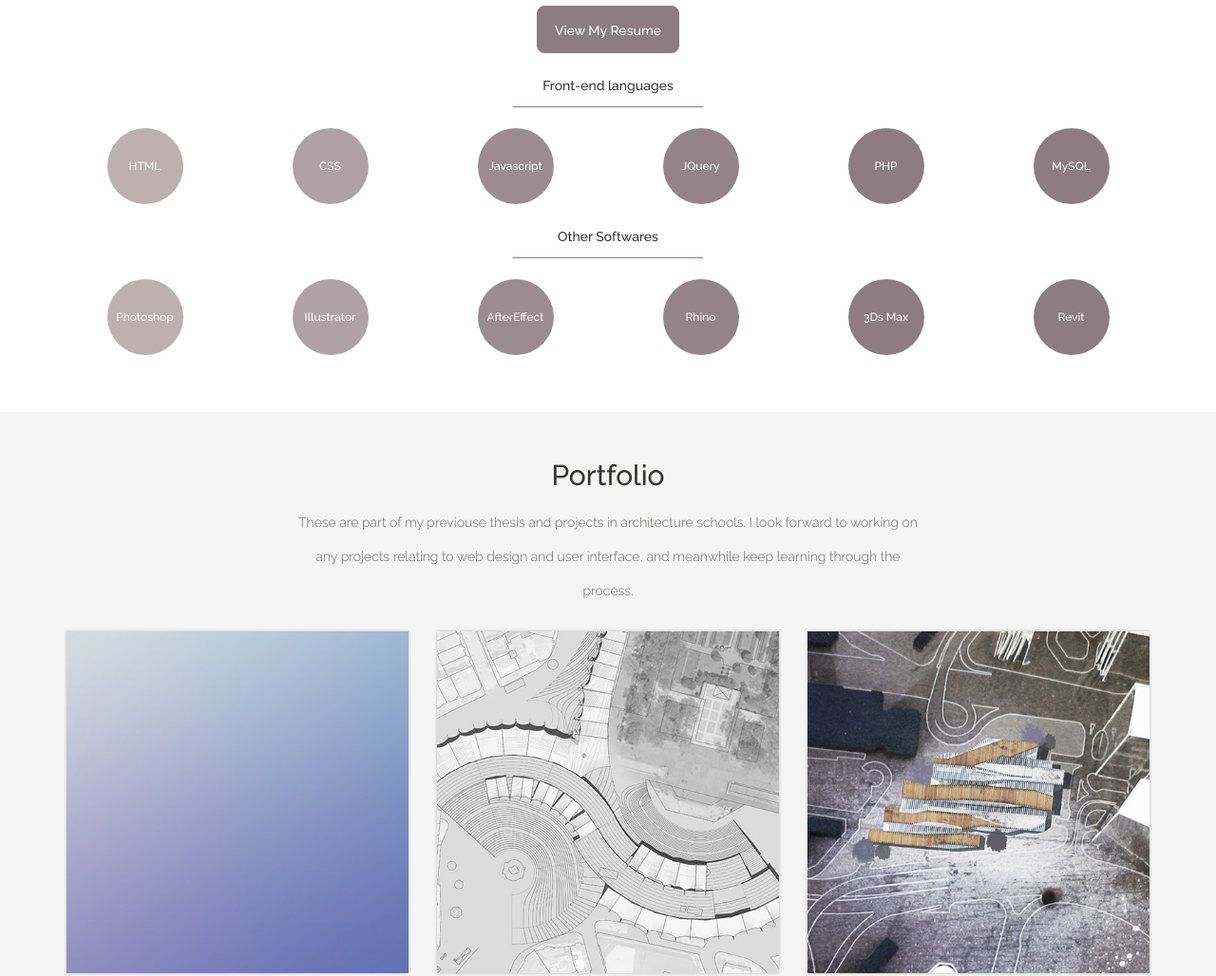
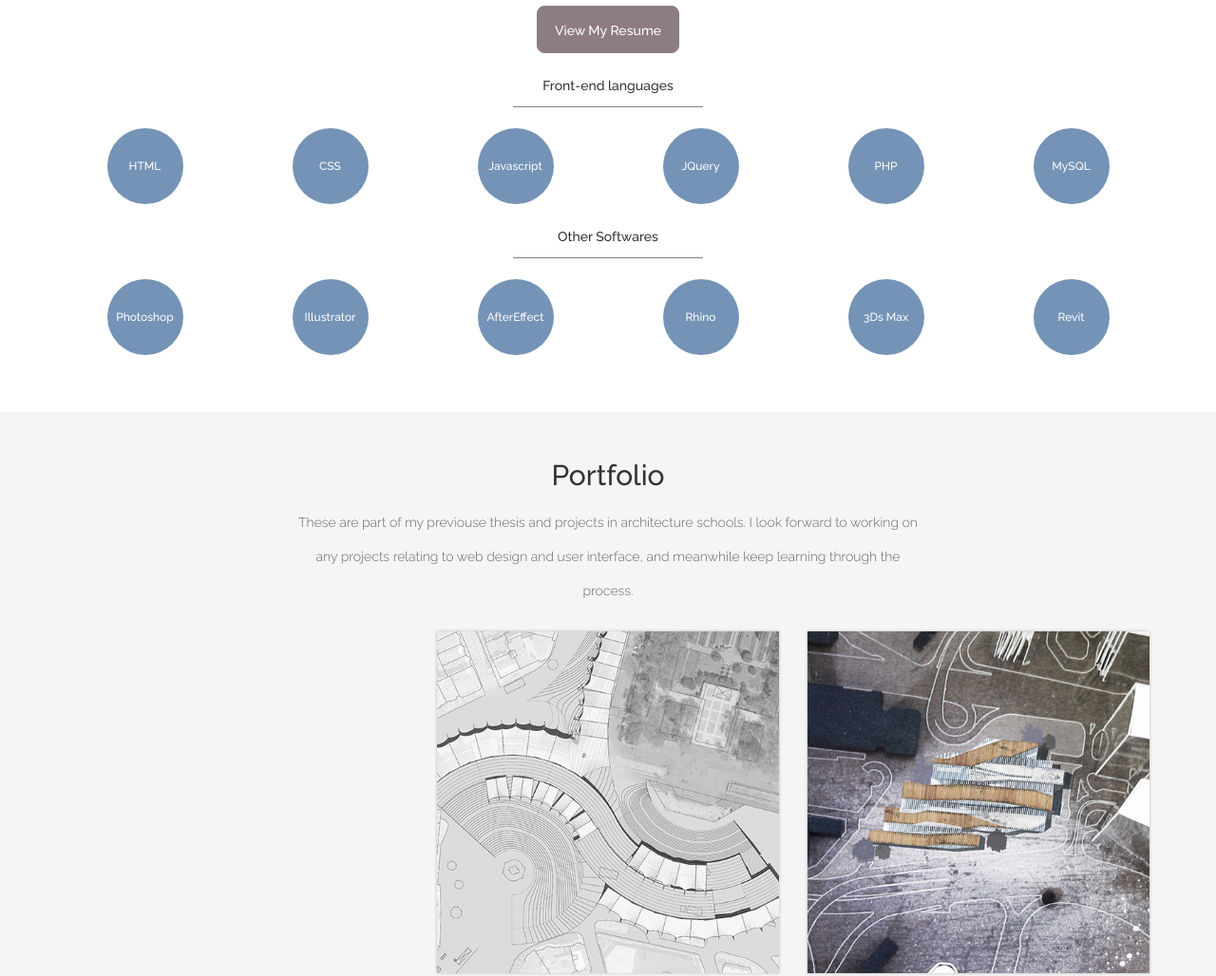
Before and after one commit to imLO/smlo, a plain HTML site: page index.htm in a window 1280 px wide. Shown: the part 1020-2048 px from the top of the page at 95% size. Drawn offline with Linux system fonts and the light colour scheme; some packages are replaced by stand-ins of ours; a script that the page names is missing.

Commit message:
Update index.htm
remove a grid, and add an id.

```diff
--- a/index.htm
+++ b/index.htm
@@ -121,43 +121,43 @@
             <h5 class="skill_title">Front-end languages</h5>
             <div class="row">
                 <div class="col-xs-4 col-sm-2 col-lg-2">
-                    <div class="skillsets" style="background: #bcb0b3">HTML</div>
+                    <div class="skillsets">HTML</div>
                 </div>
                 <div class="col-xs-4 col-sm-2 col-lg-2">
-                    <div class="skillsets" style="background: #afa2a6">CSS</div>
+                    <div class="skillsets">CSS</div>
                 </div>
                 <div class="col-xs-4 col-sm-2 col-lg-2">
-                    <div class="skillsets" style="background: #9b8c92">Javascript</div>
+                    <div class="skillsets">Javascript</div>
                 </div>
                 <div class="col-xs-4 col-sm-2 col-lg-2">
-                    <div class="skillsets" style="background: #948388">JQuery</div>
+                    <div class="skillsets">JQuery</div>
                 </div>
                 <div class="col-xs-4 col-sm-2 col-lg-2">
-                    <div class="skillsets" style="background: #8d7c81">PHP</div>
+                    <div class="skillsets">PHP</div>
                 </div>
                 <div class="col-xs-4 col-sm-2 col-lg-2">
-                    <div class="skillsets" style="background: #8d7c81">MySQL</div>
+                    <div class="skillsets">MySQL</div>
                 </div>
             </div>
             <h5 class="skill_title">Other Softwares</h5>
             <div class="row">
                 <div class="col-xs-4 col-sm-2 col-lg-2">
-                    <div class="skillsets" style="background: #bcb0b3">Photoshop</div>
+                    <div class="skillsets">Photoshop</div>
                 </div>
                 <div class="col-xs-4 col-sm-2 col-lg-2">
-                    <div class="skillsets" style="background: #afa2a6">Illustrator</div>
+                    <div class="skillsets">Illustrator</div>
                 </div>
                 <div class="col-xs-4 col-sm-2 col-lg-2">
-                    <div class="skillsets" style="background: #9b8c92">AfterEffect</div>
+                    <div class="skillsets">AfterEffect</div>
                 </div>
                 <div class="col-xs-4 col-sm-2 col-lg-2">
-                    <div class="skillsets" style="background: #948388">Rhino</div>
+                    <div class="skillsets">Rhino</div>
                 </div>
                 <div class="col-xs-4 col-sm-2 col-lg-2">
-                    <div class="skillsets" style="background: #8d7c81">3Ds Max</div>
+                    <div class="skillsets">3Ds Max</div>
                 </div>
                 <div class="col-xs-4 col-sm-2 col-lg-2">
-                    <div class="skillsets" style="background: #8d7c81">Revit</div>
+                    <div class="skillsets">Revit</div>
                 </div>
             </div>
             <span class="break"></span>
@@ -179,10 +179,7 @@
                 <div class="row">
                     <div class="col-md-4">
                         <div class="grid">
-                            <img class="img-responsive" id="P06" src="./src/img/placeholder.jpg" alt="">
-                            <div class="overlay">
-                                <p class="text_box">ARCHITECTURE PROJECT</p>
-                            </div>
+
                         </div><!-- /grid-->
                     </div><!-- /col -->
 
@@ -381,7 +378,7 @@
     <section id="contact" class="content-section text-center">
         <div class="contact-section" id="bg-04">
             <h3>Please feel free to shoot me a message:</h3>
-            <h5>loshukman@gmail.com</h5>
+            <h5 id="email">loshukman@gmail.com</h5>
             <div class="row">
                 <a href="http://www.github.com/imLO/" alt="my GitHub!" target="_blank" id="github"></a>
                 <a href="https://www.flickr.com/people/100897451@N08/" alt"my Flickr!" target="_blank" id="flickr"></a>
```
